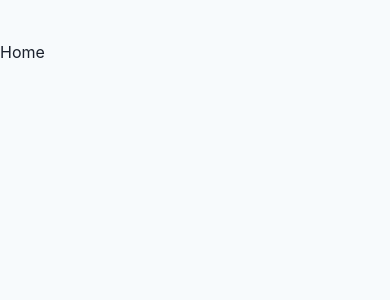
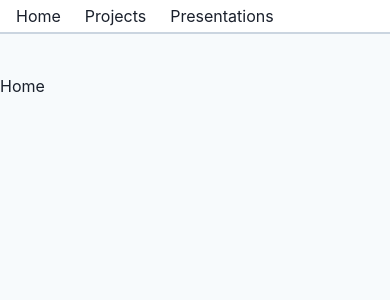
Before and after one commit to nsdeschenes/nsdeschenes.github.io, a React (Create React App) app: page / in a window 390 px wide. Shown: the top 300 px of the page. Built offline with nearby package versions, Linux system fonts and the light colour scheme.

Commit message:
fix navbar from being hidden on mobile

```diff
--- a/src/components/Navbar.js
+++ b/src/components/Navbar.js
@@ -16,7 +16,7 @@ export const Navbar = ({ children, ...props }) => {
       color="primary"
       borderBottom="2px solid"
       borderBottomColor="gray.300"
-      display={{ base: 'none', md: 'flex' }}
+      display={{ base: 'flex', md: 'flex' }}
       {...props}
     >
       <Flex
```
